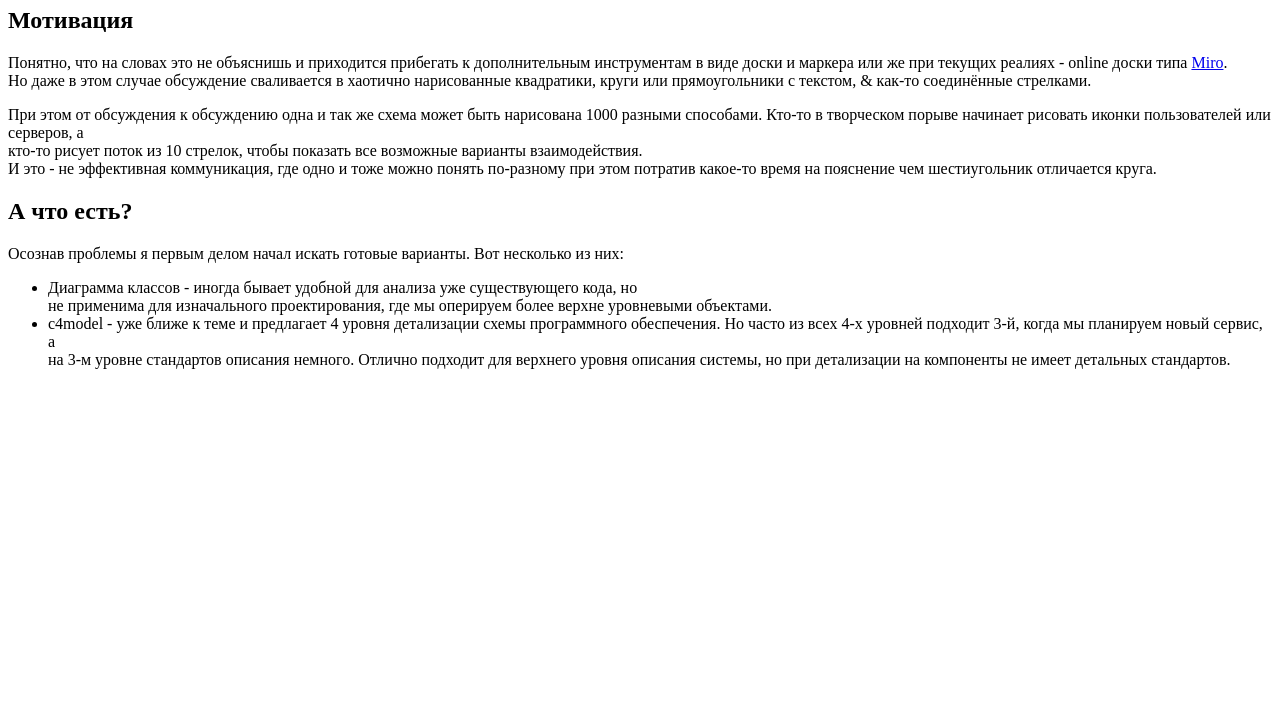
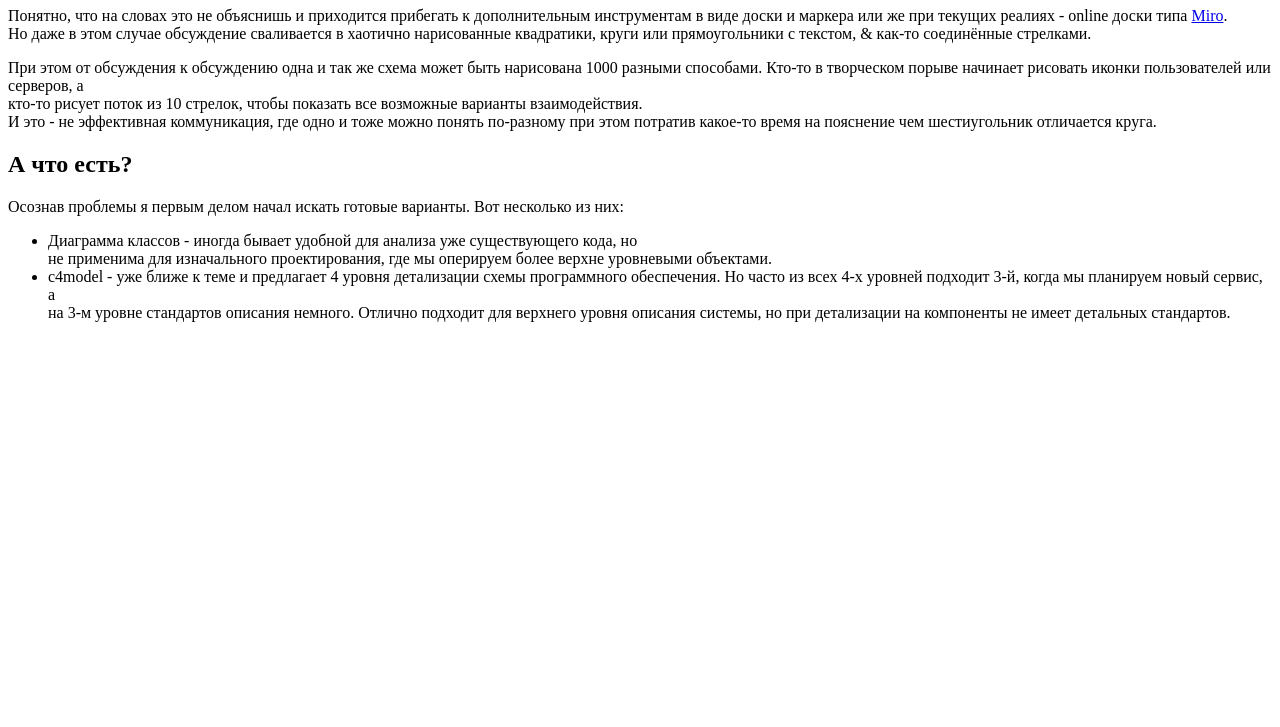
Before and after one commit to llabteksabx/learning-1, a plain HTML site: page index.html in a window 1280 px wide. Shown: the part 73-800 px from the top of the page. Drawn offline with Linux system fonts and the light colour scheme.

Commit message:
modified index.html

```diff
--- a/index.html
+++ b/index.html
@@ -7,8 +7,6 @@
   </head>
   <body>
     <h1>Нотация описания архитектуры приложения</h1>
-
-    <h2>Мотивация</h2>
 
     Понятно, что на словах это не объяснишь и приходится прибегать к
     дополнительным инструментам в виде доски и маркера или же при текущих
```
